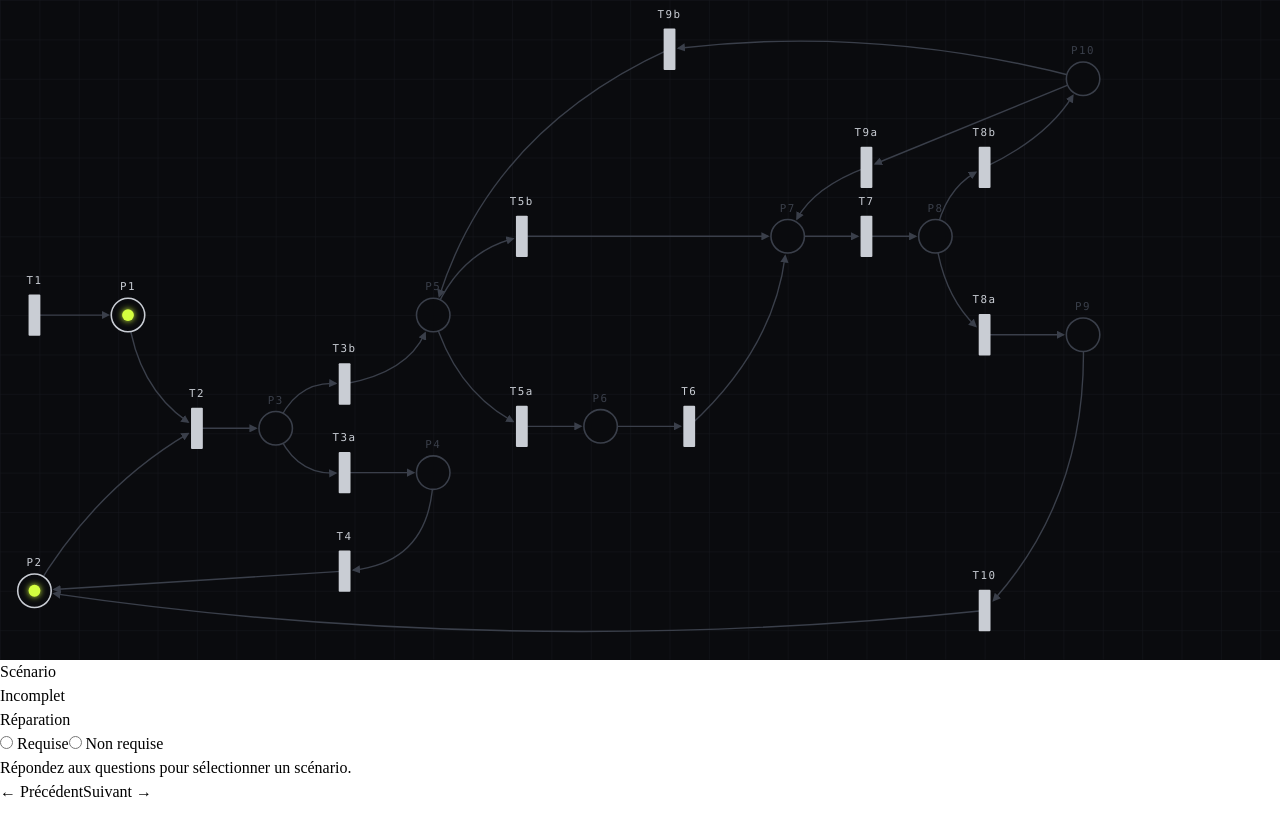
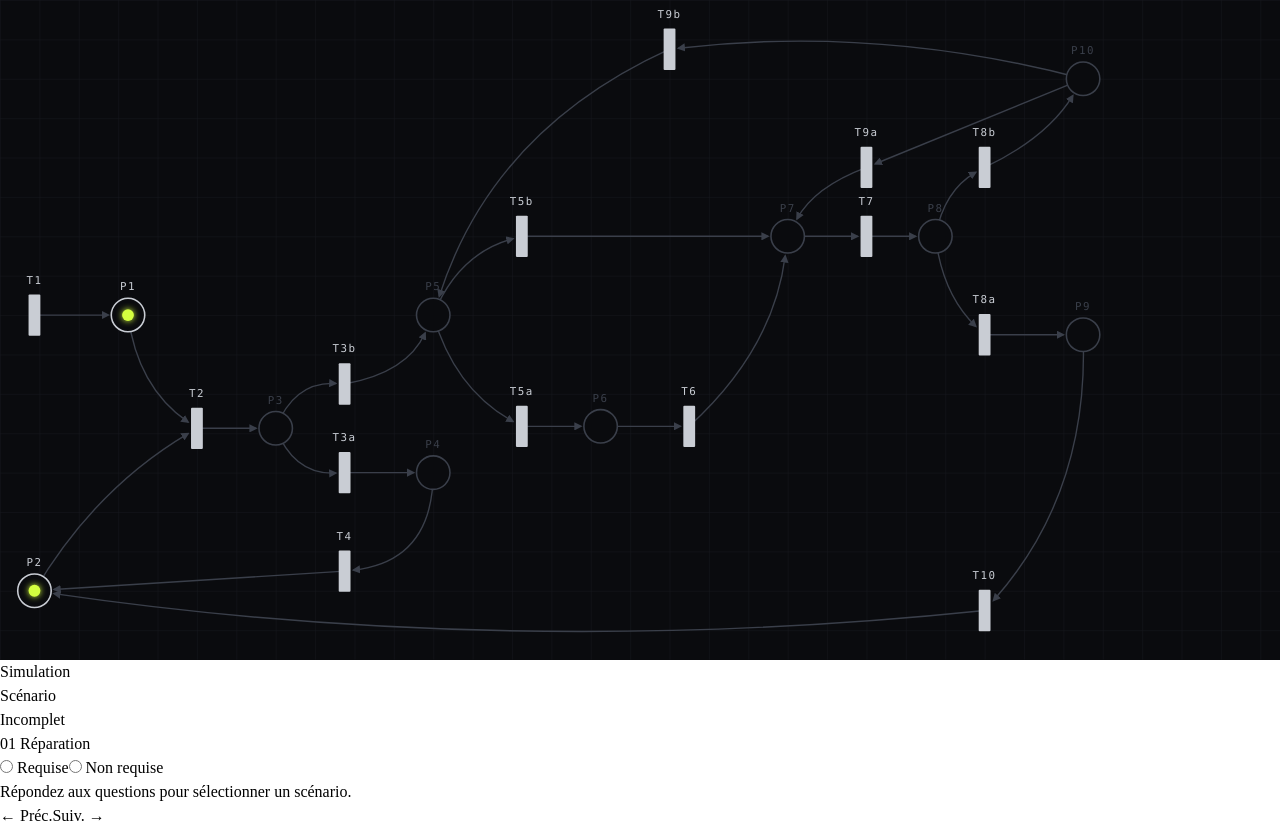
Before and after one commit to Tsiresiniaina/rdp, a Vue app: page / in a window 1280 px wide. Before the commit the page ends 804 px from the top, so only its background shows below. Built offline with nearby package versions, Linux system fonts and the light colour scheme.

Commit message:
Déjà présentable

```diff
--- a/src/App.vue
+++ b/src/App.vue
@@ -22,7 +22,7 @@ console.log("currentMarking =", JSON.stringify(currentMarking.value));
 </script>
 
 <template>
-  <div class="flex flex-row gap-4">
+  <div class="flex h-screen bg-[#0A0B0E]">
    <PetriNetwork
   :core="core"
   :layout="layout"
--- a/src/components/ControlPanel.vue
+++ b/src/components/ControlPanel.vue
@@ -6,8 +6,9 @@ const props = defineProps({
   isFirstStep: { type: Boolean, required: true },
   isLastStep:  { type: Boolean, required: true },
 })
-const emit = defineEmits(['nextStep', 'previousStep', 'scenarioChanged', 'reset']) // ★
+const emit = defineEmits(['nextStep', 'previousStep', 'scenarioChanged', 'reset'])
 
+// --- questions : une seule source de vérité pour ids, names et valeurs
 const questions = [
   { key: 'reparation', label: 'Réparation',
     options: [{ value: 'required', label: 'Requise' }, { value: 'not required', label: 'Non requise' }] },
@@ -22,15 +23,26 @@ const questions = [
     options: [{ value: 'available', label: 'Disponibles' }, { value: 'unavailable', label: 'Indisponibles' }] },
 ]
 
+// --- état
 const choices = reactive({
   reparation: null, piecesPreTest: null, testResult: null, piecesPostTest: null,
 })
 
-// ★ verrouillé dès qu'on a quitté l'étape 0
+// --- dérivés
 const isLocked = computed(() => !props.isFirstStep)
 
 const visibleQuestions = computed(() =>
   questions.filter((q) => !q.showIf || q.showIf(choices))
+)
+
+const answeredSummary = computed(() =>
+  visibleQuestions.value
+    .filter((q) => choices[q.key] !== null)
+    .map((q) => ({
+      key: q.key,
+      label: q.label,
+      value: q.options.find((o) => o.value === choices[q.key])?.label ?? choices[q.key],
+    }))
 )
 
 const matchedScenario = computed(() =>
@@ -41,6 +53,8 @@ const matchedScenario = computed(() =>
   ) ?? null
 )
 
+// --- effets
+// une question masquée perd sa réponse (évite un faux match avec une vieille valeur)
 watch(visibleQuestions, (visible) => {
   const visibleKeys = new Set(visible.map((q) => q.key))
   for (const q of questions) {
@@ -54,54 +68,60 @@ watch(matchedScenario, (scenario) => {
 </script>
 
 <template>
-  <aside class="w-full max-w-xs flex flex-col gap-5 rounded-2xl border border-slate-200 bg-white p-5 shadow-sm">
-    <header class="flex items-center justify-between">
-      <h2 class="text-lg font-semibold text-slate-800">Scénario</h2>
+  <aside
+    class="w-full max-w-xs shrink-0 flex flex-col gap-6 border-l border-[#1C1F26] bg-[#0A0B0E] p-6 font-mono text-[#C9CDD4]"
+  >
+    <!-- En-tête -->
+    <header class="flex items-end justify-between border-b border-[#1C1F26] pb-4">
+      <div>
+        <p class="text-[10px] uppercase tracking-[0.25em] text-[#5C6270]">Simulation</p>
+        <h2 class="text-xl font-bold tracking-tight text-white">Scénario</h2>
+      </div>
       <span
-        class="rounded-full px-2.5 py-0.5 text-xs font-medium"
-        :class="matchedScenario ? 'bg-emerald-100 text-emerald-700' : 'bg-slate-100 text-slate-500'"
+        class="rounded-sm px-2 py-0.5 text-[10px] font-bold uppercase tracking-widest"
+        :class="matchedScenario ? 'bg-[#D4FF3F] text-[#0A0B0E]' : 'border border-[#3A3F4A] text-[#5C6270]'"
       >
         {{ matchedScenario ? matchedScenario.name : 'Incomplet' }}
       </span>
     </header>
 
-    <!-- ★ Bandeau + bouton quand la simulation est en cours -->
+    <!-- Verrou (simulation en cours) -->
     <div
       v-if="isLocked"
-      class="flex items-center justify-between gap-2 rounded-lg border border-amber-200 bg-amber-50 px-3 py-2 text-xs text-amber-800"
+      class="flex items-center justify-between gap-3 border border-[#D4FF3F]/40 bg-[#D4FF3F]/5 px-3 py-2"
     >
-      <span>Simulation en cours — choix verrouillés</span>
+      <span class="flex items-center gap-2 text-xs text-[#D4FF3F]">
+        <span class="h-1.5 w-1.5 animate-pulse rounded-full bg-[#D4FF3F]" />
+        En cours
+      </span>
       <button
-        class="shrink-0 rounded-md border border-amber-300 bg-white px-2 py-1 font-medium text-amber-800 hover:bg-amber-100"
+        class="text-xs uppercase tracking-widest text-[#C9CDD4] underline-offset-4 hover:text-[#D4FF3F] hover:underline"
         @click="emit('reset')"
       >
-        ⟲ Nouveau scénario
+        ⟲ Nouveau
       </button>
     </div>
 
+    <!-- Mode édition : les questions -->
+    <template v-if="!isLocked">
       <fieldset
-      v-for="q in visibleQuestions"
+        v-for="(q, i) in visibleQuestions"
         :key="q.key"
-      :disabled="isLocked"
         class="flex flex-col gap-2"
-      :class="isLocked && 'opacity-60'"
       >
-      <legend class="text-xs font-semibold uppercase tracking-wide text-slate-500">
+        <legend class="mb-2 flex items-baseline gap-2 text-[10px] uppercase tracking-[0.2em] text-[#5C6270]">
+          <span class="text-[#D4FF3F]">0{{ i + 1 }}</span>
           {{ q.label }}
         </legend>
-      <div class="grid grid-cols-2 gap-2">
+        <div class="grid grid-cols-2 gap-px bg-[#1C1F26]">
           <label
             v-for="opt in q.options"
             :key="opt.value"
             :for="`${q.key}-${opt.value}`"
-          class="rounded-lg border px-3 py-2 text-center text-sm transition"
-          :class="[
-            isLocked ? 'cursor-not-allowed' : 'cursor-pointer',
-            choices[q.key] === opt.value
-              ? 'border-blue-500 bg-blue-50 font-medium text-blue-700'
-              : 'border-slate-200 text-slate-600',
-            !isLocked && choices[q.key] !== opt.value && 'hover:border-slate-300 hover:bg-slate-50',
-          ]"
+            class="cursor-pointer px-3 py-3 text-center text-sm transition-colors"
+            :class="choices[q.key] === opt.value
+              ? 'bg-[#D4FF3F] font-bold text-[#0A0B0E]'
+              : 'bg-[#0A0B0E] text-[#8B9099] hover:bg-[#13151B] hover:text-white'"
           >
             <input
               v-model="choices[q.key]"
@@ -115,25 +135,46 @@ watch(matchedScenario, (scenario) => {
           </label>
         </div>
       </fieldset>
+    </template>
 
-    <p class="min-h-[2.5rem] rounded-lg bg-slate-50 p-3 text-sm text-slate-600">
+    <!-- Mode simulation : résumé compact des réponses -->
+    <dl v-else class="flex flex-col divide-y divide-[#1C1F26] border-y border-[#1C1F26]">
+      <div
+        v-for="(a, i) in answeredSummary"
+        :key="a.key"
+        class="flex items-baseline justify-between gap-3 py-2 text-xs"
+      >
+        <dt class="flex items-baseline gap-2 uppercase tracking-[0.15em] text-[#5C6270]">
+          <span class="text-[#D4FF3F]">0{{ i + 1 }}</span>
+          {{ a.label }}
+        </dt>
+        <dd class="font-bold text-[#C9CDD4]">{{ a.value }}</dd>
+      </div>
+    </dl>
+
+    <!-- Description -->
+    <p
+      class="min-h-[3.5rem] border-l-2 pl-3 text-xs leading-relaxed"
+      :class="matchedScenario ? 'border-[#D4FF3F] text-[#C9CDD4]' : 'border-[#3A3F4A] text-[#5C6270]'"
+    >
       {{ matchedScenario ? matchedScenario.description : 'Répondez aux questions pour sélectionner un scénario.' }}
     </p>
 
-    <div class="mt-auto flex gap-2 border-t border-slate-200 pt-4">
+    <!-- Navigation -->
+    <div class="mt-auto grid grid-cols-2 gap-px bg-[#1C1F26] pt-px">
       <button
         :disabled="isFirstStep"
-        class="flex-1 rounded-lg border border-slate-300 px-3 py-2 text-sm font-medium text-slate-700 transition hover:bg-slate-50 disabled:cursor-not-allowed disabled:opacity-40"
+        class="bg-[#0A0B0E] px-3 py-3 text-xs uppercase tracking-widest text-[#C9CDD4] transition-colors hover:bg-[#13151B] hover:text-white disabled:cursor-not-allowed disabled:text-[#3A3F4A] disabled:hover:bg-[#0A0B0E]"
         @click="emit('previousStep')"
       >
-        ← Précédent
+        ← Préc.
       </button>
       <button
         :disabled="isLastStep || !matchedScenario"
-        class="flex-1 rounded-lg bg-blue-600 px-3 py-2 text-sm font-medium text-white transition hover:bg-blue-700 disabled:cursor-not-allowed disabled:opacity-40"
+        class="bg-[#D4FF3F] px-3 py-3 text-xs font-bold uppercase tracking-widest text-[#0A0B0E] transition-colors hover:bg-[#E4FF6E] disabled:cursor-not-allowed disabled:bg-[#1C1F26] disabled:text-[#3A3F4A]"
         @click="emit('nextStep')"
       >
-        Suivant →
+        Suiv. →
       </button>
     </div>
   </aside>
```
Lines whose indentation alone changed are shown as unchanged.
